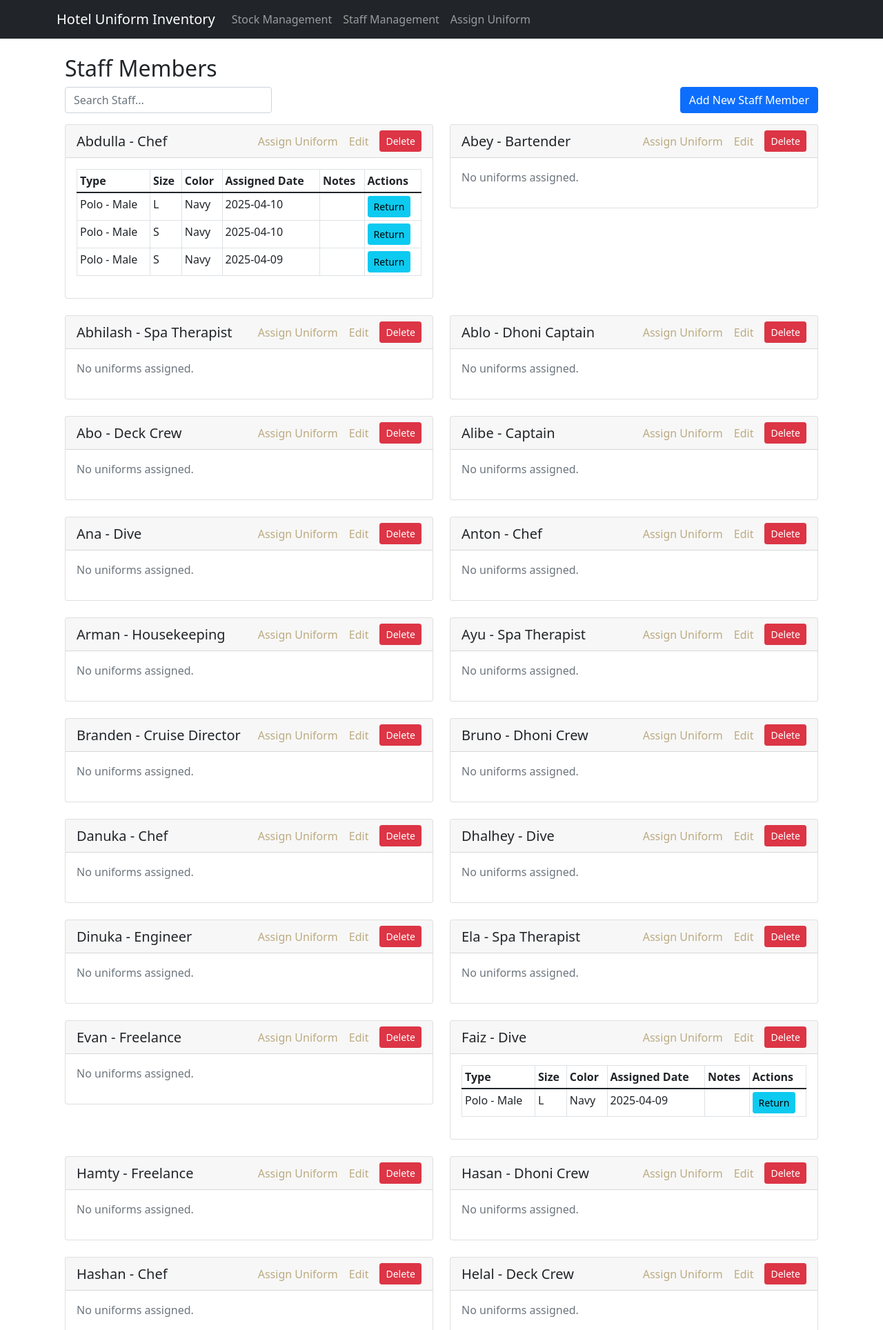
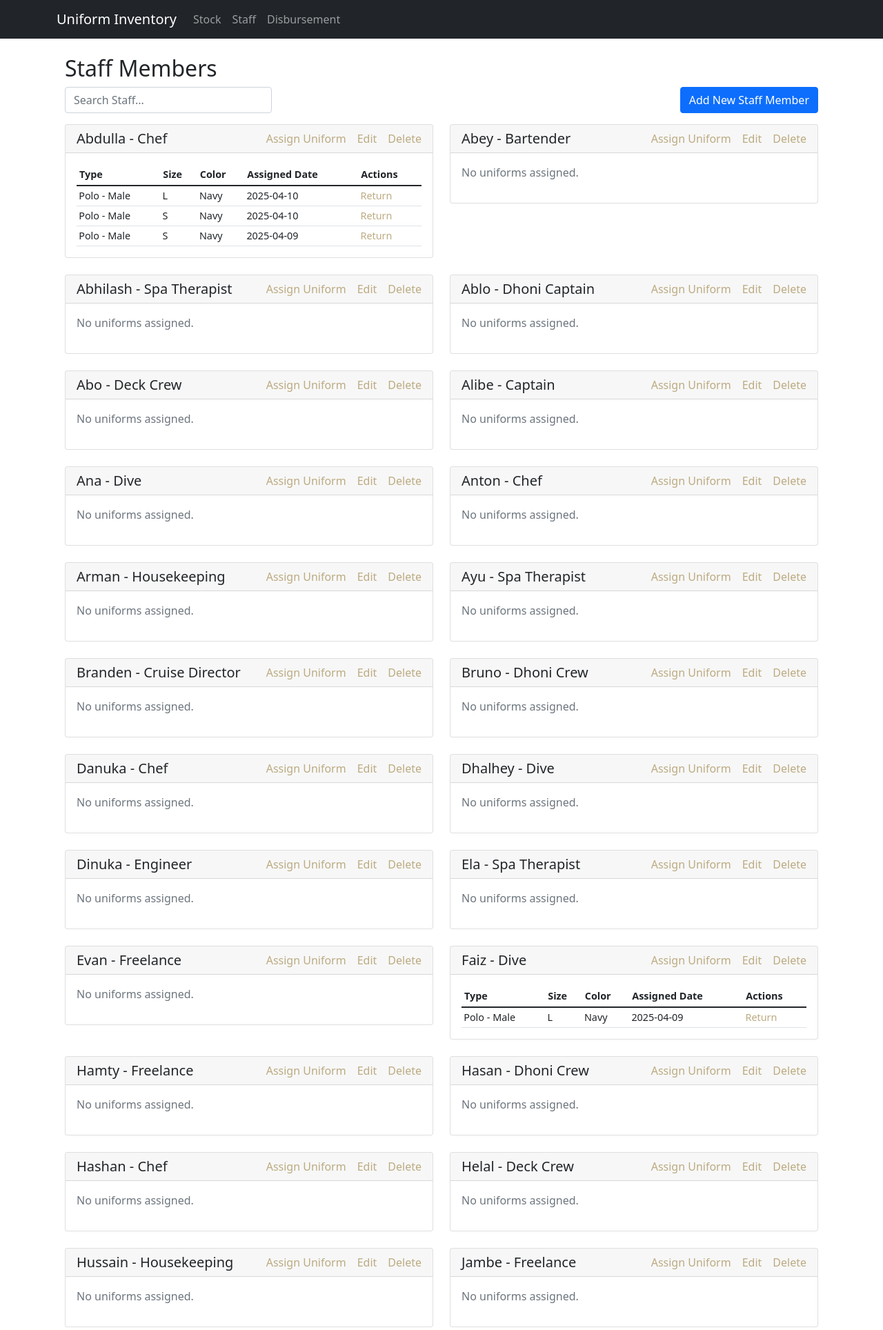
Before and after one commit to todemes/uniform-inventory, a Flask app: page /staff in a window 1280 px wide. Shown: the top 1928 px of the page at 69% size. Run offline with Flask 2, Linux system fonts and the light colour scheme; data comes from the database, SQL or seed files in the repository; both versions use the stored data as it was after the commit.

Commit message:
Add files via upload

```diff
--- a/staff_management.py
+++ b/staff_management.py
@@ -101,7 +101,12 @@ class StaffManagement:
             FROM staff_assignments
             WHERE id = ?
         ''', (assignment_id,))
-        staff_id, uniform_id = cursor.fetchone()
+        result = cursor.fetchone()
+        if result is None:
+            conn.close()
+            return "No matching record found."
+
+        staff_id, uniform_id = result
 
         # Update assignment status
         cursor.execute('''
--- a/templates/assign_uniform.html
+++ b/templates/assign_uniform.html
@@ -22,10 +22,6 @@
                 {% endfor %}
             </select>
         </div>
-        <div class="mb-3">
-            <label for="notes" class="form-label">Notes</label>
-            <textarea class="form-control" id="notes" name="notes" rows="3"></textarea>
-        </div>
         <button type="submit" class="btn btn-primary">Assign Uniform</button>
         <a href="{{ url_for('staff_list') }}" class="btn btn-secondary">Cancel</a>
     </form>
--- a/templates/base.html
+++ b/templates/base.html
@@ -3,26 +3,26 @@
 <head>
     <meta charset="UTF-8">
     <meta name="viewport" content="width=device-width, initial-scale=1.0">
-    <title>Hotel Uniform Inventory System</title>
+    <title>Uniform Inventory</title>
     <link href="https://cdn.jsdelivr.net/npm/bootstrap@5.1.3/dist/css/bootstrap.min.css" rel="stylesheet">
 </head>
 <body>
     <nav class="navbar navbar-expand-lg navbar-dark bg-dark">
         <div class="container">
-            <a class="navbar-brand" href="/">Hotel Uniform Inventory</a>
+            <a class="navbar-brand" href="/">Uniform Inventory</a>
             <button class="navbar-toggler" type="button" data-bs-toggle="collapse" data-bs-target="#navbarNav">
                 <span class="navbar-toggler-icon"></span>
             </button>
             <div class="collapse navbar-collapse" id="navbarNav">
                 <ul class="navbar-nav">
                     <li class="nav-item">
-                        <a class="nav-link" href="/stock">Stock Management</a>
+                        <a class="nav-link" href="/stock">Stock</a>
                     </li>
                     <li class="nav-item">
-                        <a class="nav-link" href="/staff">Staff Management</a>
+                        <a class="nav-link" href="/staff">Staff</a>
                     </li>
                     <li class="nav-item">
-                        <a class="nav-link" href="/staff/assign">Assign Uniform</a>
+                        <a class="nav-link" href="/staff/assign">Disbursement</a>
                     </li>
                 </ul>
             </div>
--- a/templates/staff_list.html
+++ b/templates/staff_list.html
@@ -24,37 +24,31 @@
                     <div class="d-flex align-items-center" style="gap: 1rem;">
                         <a href="{{ url_for('assign_uniform') }}?staff_id={{ staff_member.id }}" class="text-decoration-none" style="color: #bcab82;" onmouseover="this.style.color='black'" onmouseout="this.style.color='#bcab82'">Assign Uniform</a>
                         <a href="{{ url_for('edit_staff', staff_id=staff_member.id) }}" class="text-decoration-none" style="color: #bcab82;" onmouseover="this.style.color='black'" onmouseout="this.style.color='#bcab82'">Edit</a>
-                        <button type="button" class="btn btn-sm btn-danger" data-bs-toggle="modal" data-bs-target="#deleteModal{{ staff_member.id }}">
-                            Delete
-                        </button>
+                        <a href="#" class="text-decoration-none" style="color: #bcab82;" onmouseover="this.style.color='red'" onmouseout="this.style.color='#bcab82'" data-bs-toggle="modal" data-bs-target="#deleteModal{{ staff_member.id }}">Delete</a>
                     </div>
                 </div>
                 <div class="card-body">
                     {% if staff_member.assigned_uniforms %}
                         <div class="table-responsive">
-                            <table class="table table-sm table-bordered">
+                            <table class="table table-sm" style="font-size: 0.9rem; margin-bottom: 0; border-collapse: collapse;">
                                 <thead>
                                     <tr>
                                         <th>Type</th>
                                         <th>Size</th>
                                         <th>Color</th>
                                         <th>Assigned Date</th>
-                                        <th>Notes</th>
                                         <th>Actions</th>
                                     </tr>
                                 </thead>
                                 <tbody>
                                     {% for uniform in staff_member.assigned_uniforms %}
-                                    <tr>
-                                        <td>{{ uniform.type }}</td>
-                                        <td>{{ uniform.size }}</td>
-                                        <td>{{ uniform.color }}</td>
-                                        <td>{{ uniform.assigned_date.split(' ')[0] }}</td>
-                                        <td>{{ uniform.notes }}</td>
-                                        <td>
-                                            <button type="button" class="btn btn-sm btn-info" data-bs-toggle="modal" data-bs-target="#returnModal{{ staff_member.id }}_{{ loop.index }}">
-                                                Return
-                                            </button>
+                                    <tr style="border-bottom: 1px solid #dee2e6;">
+                                        <td style="padding: 0.2rem; border: none;">{{ uniform.type }}</td>
+                                        <td style="padding: 0.2rem; border: none;">{{ uniform.size }}</td>
+                                        <td style="padding: 0.2rem; border: none;">{{ uniform.color }}</td>
+                                        <td style="padding: 0.2rem; border: none;">{{ uniform.assigned_date.split(' ')[0] }}</td>
+                                        <td style="padding: 0.2rem; border: none;">
+                                            <a href="#" class="text-decoration-none" style="color: #bcab82;" onmouseover="this.style.color='black'" onmouseout="this.style.color='#bcab82'" data-bs-toggle="modal" data-bs-target="#returnModal{{ staff_member.id }}_{{ loop.index }}">Return</a>
                                         </td>
                                     </tr>
 
@@ -74,10 +68,6 @@
                                                             <li><strong>Size:</strong> {{ uniform.size }}</li>
                                                             <li><strong>Color:</strong> {{ uniform.color }}</li>
                                                         </ul>
-                                                        <div class="mb-3">
-                                                            <label for="notes" class="form-label">Notes</label>
-                                                            <textarea class="form-control" id="notes" name="notes" rows="3"></textarea>
-                                                        </div>
                                                         <div class="form-check">
                                                             <input class="form-check-input" type="checkbox" id="discard" name="discard" value="1">
                                                             <label class="form-check-label" for="discard">
```
Also changed, not shown: uniform_inventory.db.
